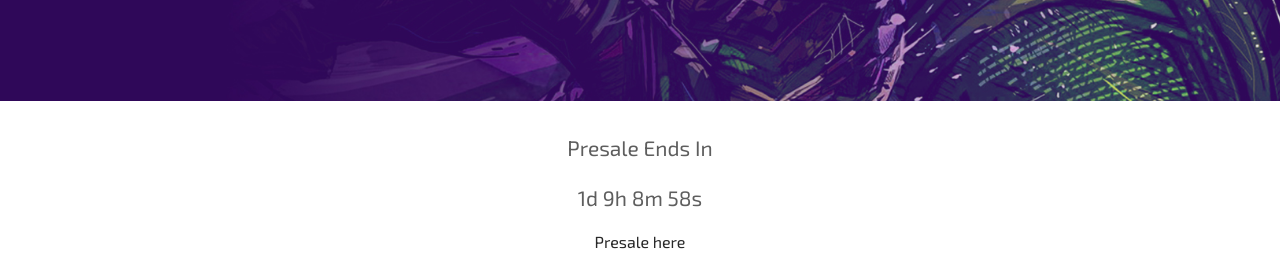
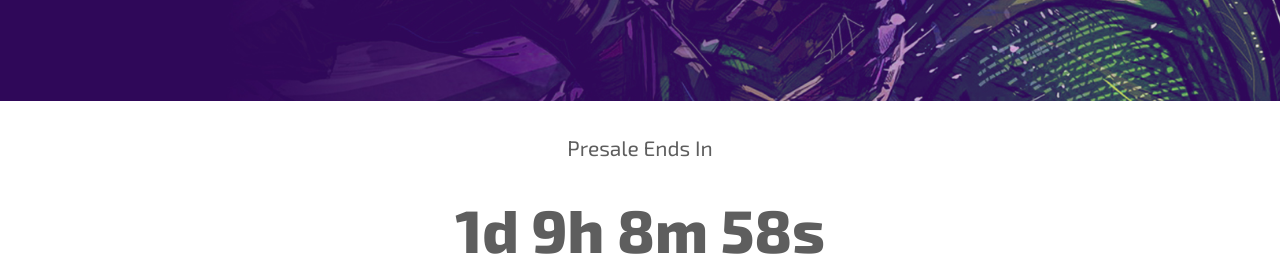
Before and after one commit to Aydesmond/Black-Panther-Neko, a plain HTML site: page index.html in a window 1280 px wide. Shown: the part 749-1023 px from the top of the page. Drawn offline with nearby package versions, Linux system fonts and the light colour scheme; a web font is replaced by a local one.

Commit message:
Add files via upload

```diff
--- a/style.css
+++ b/style.css
@@ -1982,3 +1982,21 @@ input{
 #we-serve{
   padding-top: 30px;
 }
+
+#demo{
+  font-size: 60px;
+  font-weight: 900;
+}
+
+@media only screen and (max-width: 600px) {
+  #demo {
+    font-size: 39px;
+  }
+}
+#presalelink{
+  font-size: 30px;
+  font-weight: 700;
+  color: #ffffff;
+  background-color: #610592;
+  padding: 20px 40px 20px 40px;
+}
```
